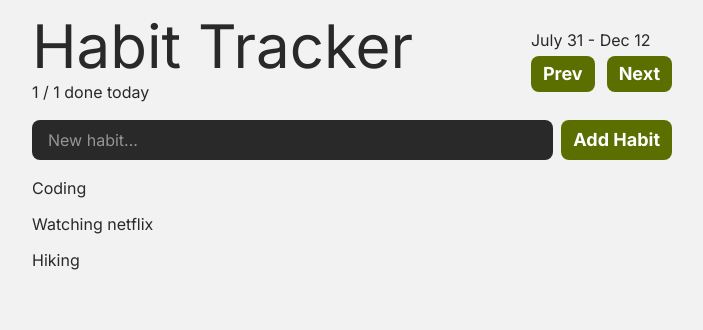
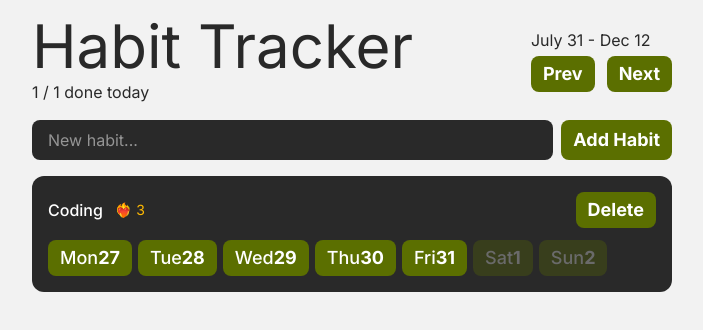
Before and after one commit to moo-farah/habit-tracker, a React (Vite) app: page / in a window 1280 px wide. Shown: the top 330 px of the page, without its empty margins (288-991 px from the left). Built offline with nearby package versions, Linux system fonts and the light colour scheme.

Commit message:
Added the habitItem

```diff
--- a/package.json
+++ b/package.json
@@ -11,6 +11,7 @@
   },
   "dependencies": {
     "@tailwindcss/vite": "^4.3.3",
+    "date-fns": "^4.4.0",
     "react": "^19.2.8",
     "react-dom": "^19.2.8",
     "tailwindcss": "^4.3.3"
--- a/src/components/Button.tsx
+++ b/src/components/Button.tsx
@@ -2,13 +2,16 @@
 
 type ButtonProps = {
     children: ReactNode
+    disabled?: boolean
 }
 
 
-export function Button({ children } : ButtonProps) {
+export function Button({ children, disabled = false } : ButtonProps) {
     return (
     <>
-        <button className="bg-[#5B6F00] hover:bg-[#788C15] text-lg text-[#ffffff] disabled:opacity-30 disabled:cursor-not-allowed font-bold rounded-lg px-3 py-1">
+        <button
+        disabled={disabled}
+        className="bg-[#5B6F00] hover:bg-[#788C15] text-lg text-[#ffffff] disabled:opacity-30 disabled:cursor-not-allowed font-bold rounded-lg px-3 py-1">
             {children}
         </button>
     </>
--- /dev/null
+++ b/src/components/HabitItem.tsx
@@ -0,0 +1,35 @@
+import { eachDayOfInterval, endOfWeek, format, isFuture, startOfWeek } from "date-fns";
+import { Button } from "./Button";
+
+
+type HabitProps = {
+    habit: {id: string; name: string}
+}
+
+
+const HabitItem = ({ habit }: HabitProps) => {
+    const visibleDates = eachDayOfInterval({start: startOfWeek(new Date(), { weekStartsOn: 1 }),
+        end: endOfWeek(new Date(), { weekStartsOn: 1 })
+    })
+  return (
+   <div className="rounded-xl bg-foreground text-white p-4 flex flex-col gap-3">
+        <div className="flex items-center justify-between">
+            <div className="flex gap-3 items-center">
+                <span className="font-medium">{habit.name}</span>
+                <span className="text-sm text-amber-400">❤️‍🔥 3</span>
+            </div>
+            <Button>Delete</Button>
+        </div>
+        <div className="flex gap-1.5">
+            {visibleDates.map(date => (
+                <Button key={date.toISOString()} disabled={isFuture(date)}>
+                    <span className="font-medium">{format(date, "EEE")}</span>
+                    <span>{format(date, "d")}</span>
+                </Button>
+            ))}
+        </div>
+   </div>
+  )
+}
+
+export default HabitItem
--- a/src/components/HabitList.tsx
+++ b/src/components/HabitList.tsx
@@ -1,8 +1,8 @@
+import HabitItem from "./HabitItem"
+
 const HabitList = () => {
     const habits = [
-        { id: 1, name: "Coding" },
-        { id: 2, name: "Watching netflix" },
-        { id: 3, name: "Hiking" }
+        { id: "1", name: "Coding" },
     ]
     if (habits.length === 0) {
         return (
@@ -13,7 +13,7 @@
     return (
         <div className="flex flex-col gap-3">
           {habits.map(habit => (
-            <h1 key={habit.id}>{habit.name}</h1>
+            <HabitItem key={habit.id} habit={habit} />
           ))}
         </div>
     )
```
Also changed, not shown: 1 other file (tests, documents, lock files or other folders).
